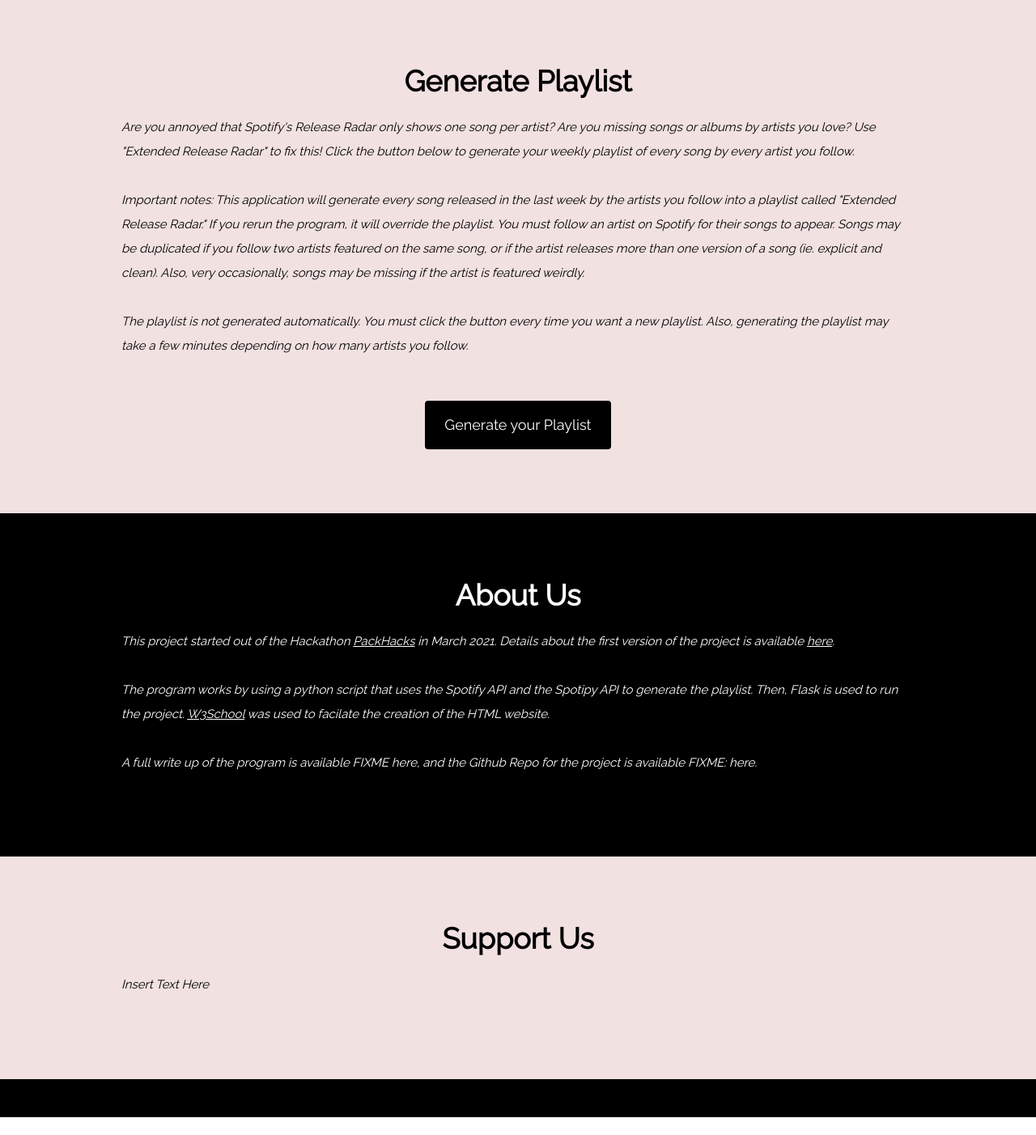
After one commit to qsieredz/ExtendedReleaseRadar, a Flask app: template templates/test.html in a window 1280 px wide. The commit adds this page. Shown: the part 801-2203 px from the top of the page at 81% size. Run offline with Flask 2, Linux system fonts and the light colour scheme; the template is opened without the code that fills it, so the values that code supplies are empty.

Commit message:
Everything should work more or less

```diff
--- a/requirements.txt
+++ b/requirements.txt
@@ -11,4 +11,3 @@ six==1.15.0
 spotipy==2.17.1
 urllib3==1.26.4
 Werkzeug==1.0.1
-wincertstore==0.2
--- a/templates/my-form.html
+++ b/templates/my-form.html
@@ -1,4 +1,3 @@
 <form method="POST">
-    <input name="text">
     <input type="submit">
 </form>
--- /dev/null
+++ b/templates/test.html
@@ -0,0 +1,85 @@
+<!DOCTYPE html>
+<html>
+<title>Extended Release Radar</title>
+<meta charset="UTF-8">
+<meta name="viewport" content="width=device-width, initial-scale=1">
+<link rel="stylesheet" href="https://www.w3schools.com/w3css/4/w3.css">
+<link rel="stylesheet" href="https://fonts.googleapis.com/css?family=Raleway">
+<style>
+body,h1,h2{font-family: "Raleway", sans-serif}
+body, html {height: 100%}
+p {line-height: 2}
+.bgimg, .bgimg2 {
+  min-height: 100%;
+  background-position: center;
+  background-size: cover;
+  background-color: black;
+}
+.text {
+    background-color: black;
+}
+.bgimg {background-image: url("/static/piano.jpg")}
+.palepink {
+  color: #FFF0ED;
+}
+</style>
+<body>
+
+<!-- Header / Home-->
+<header class="w3-display-container w3-wide bgimg w3-grayscale-min" id="home">
+  <div class="w3-display-middle w3-text-white w3-center">
+    <h2><div class="text"> Extended Release Radar for Spotify</h2>
+  </div>
+</header>
+
+<!-- Navbar (sticky bottom) -->
+<div class="w3-bottom w3-hide-small">
+  <div class="w3-bar w3-white w3-center w3-padding w3-opacity-min w3-hover-opacity-off">
+    <a href="#home" style="width:25%" class="w3-bar-item w3-button">Home</a>
+    <a href="#generate" style="width:25%" class="w3-bar-item w3-button">Generate Your Playlist</a>
+    <a href="#about" style="width:25%" class="w3-bar-item w3-button">About Us</a>
+    <a href="#support" style="width:25%" class="w3-bar-item w3-button w3-hover-black">Support Us</a>
+  </div>
+</div>
+
+<!-- Run the script -->
+<div class="w3-container w3-padding-64 w3-pale-red w3-grayscale-min" id="generate">
+  <div class="w3-content">
+    <h1 class="w3-center w3-text-black"><b>Generate Playlist</b></h1>
+    <p class="w3-text-black"><i>Are you annoyed that Spotify's Release Radar only shows one song per artist? Are you missing songs or albums by artists you love? Use "Extended Release Radar" to fix this! Click the button below to generate your weekly playlist of every song by every artist you follow.<br><br>
+    Important notes: This application will generate every song released in the last week by the artists you follow into a playlist called "Extended Release Radar." If you rerun the program, it will override the playlist. You must follow an artist on Spotify for their songs to appear. Songs may be duplicated if you follow two artists featured on the same song, or if the artist releases more than one version of a song (ie. explicit and clean). Also, very occasionally, songs may be missing if the artist is featured weirdly.<br><br>
+    The playlist is not generated automatically. You must click the button every time you want a new playlist. Also, generating the playlist may take a few minutes depending on how many artists you follow.</i>
+    </p><br>
+    <p class="w3-center"><a href="/run" class="w3-button w3-black w3-round w3-padding-large w3-large">Generate your Playlist</a></p>
+  </div>
+</div>
+
+<!-- About Us -->
+<div class="w3-container w3-padding-64 w3-black w3-grayscale-min" id="about">
+  <div class="w3-content">
+    <h1 class="w3-center w3-text-white"><b>About Us</b></h1>
+    <p><i>This project started out of the Hackathon <a href="https://ncsupackhacks.org/">PackHacks</a> in March 2021. Details about the first version of the project is available <a href="https://devpost.com/software/extended-release-radar"> here</a>.<br><br>
+    The program works by using a python script that uses the Spotify API and the Spotipy API to generate the playlist. Then, Flask is used to run the project. <a href="https://www.w3schools.com/w3css/w3css_templates.asp"> W3School</a> was used to facilate the creation of the HTML website.<br><br>
+    A full write up of the program is available FIXME here, and the Github Repo for the project is available FIXME: here.</i>
+    </p><br>
+  </div>
+</div>
+
+<!-- Donate Plz -->
+<div class="w3-container w3-padding-64 w3-pale-red w3-grayscale-min" id="support">
+  <div class="w3-content">
+    <h1 class="w3-center w3-text-black"><b>Support Us</b></h1>
+    <p class="w3-text-black"><i>Insert Text Here</i>
+    </p><br>
+  </div>
+</div>
+
+
+<!-- Footer -->
+<footer class="w3-center w3-black w3-padding-16">
+  <p> </a></p>
+</footer>
+<div class="w3-hide-small" style="margin-bottom:32px"> </div>
+
+</body>
+</html>
```
Also changed, not shown: application.py (added, +22 -0 lines), templates/extendedrr.css (added, +11 -0 lines), templates/index.html (+4 -4 lines), templates/pol.css (added, +31 -0 lines), templates/polished.html (added, +26 -0 lines), testScript.py (+37 -39 lines), 3 other files.
